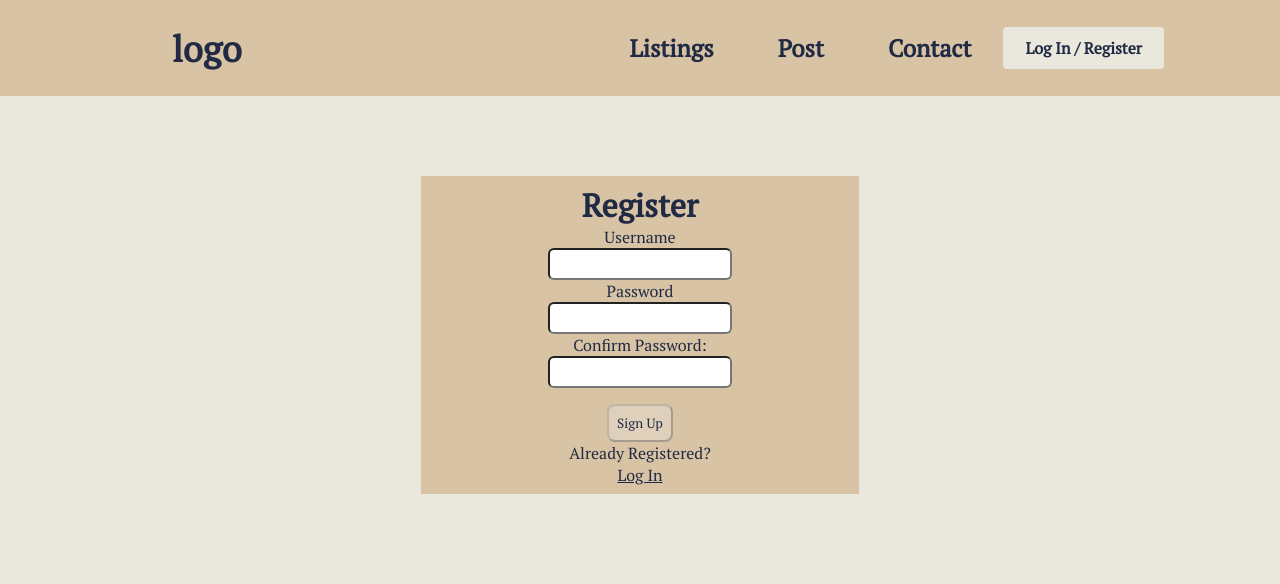
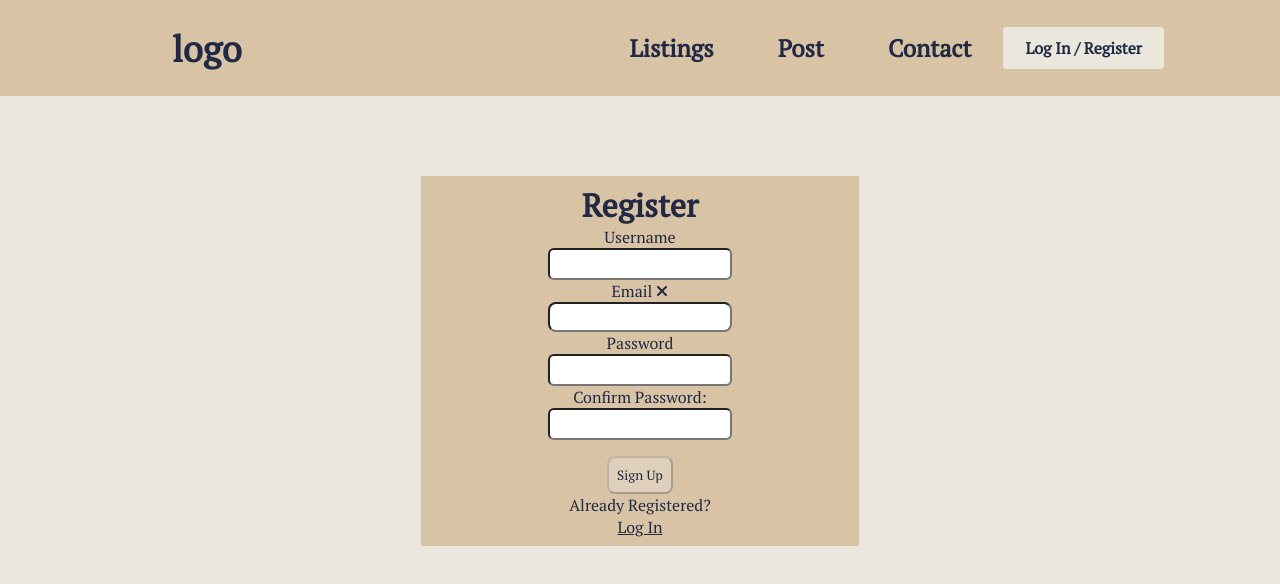
Before and after one commit to khantact/texchange, a React (Create React App) app: page /Register in a window 1280 px wide. Shown: the top 584 px of the page. Built offline with nearby package versions, Linux system fonts and the light colour scheme.

Commit message:
add email

```diff
--- a/src/App.js
+++ b/src/App.js
@@ -6,6 +6,7 @@ import Post from "./pages/Post"
 import Contact from "./pages/Contact"
 import Login from "./pages/Login"
 import Register from "./pages/Register"
+import { signUp } from "./firebase"
 
 function App() {
   return (
--- a/src/firebase.js
+++ b/src/firebase.js
@@ -1,12 +1,26 @@
-import firebase from  'firebase/compat/app'
-import 'firebase/compat/auth'
+// Import the functions you need from the SDKs you need
+import firebase from "firebase/compat/app"
+import "firebase/compat/app";
+import "firebase/compat/auth";
+// TODO: Add SDKs for Firebase products that you want to use
+// https://firebase.google.com/docs/web/setup#available-libraries
 
-const app = firebase.initializeApp({
-    apiKey: process.env.REACT_APP_FIREBASE_API_KEY,
+// Your web app's Firebase configuration
+// For Firebase JS SDK v7.20.0 and later, measurementId is optional
+const firebaseConfig = {
+  apiKey: "AIzaSyBczvJgiqCWDyERGXEnoBdlxofPtxvFGXY",
   authDomain: "texchange-70636.firebaseapp.com",
   projectId: "texchange-70636",
   storageBucket: "texchange-70636.appspot.com",
   messagingSenderId: "191772748536",
   appId: "1:191772748536:web:2e4d7b16bd37e0914ce90d",
   measurementId: "G-E9NF1CZ19T"
-})
+};
+
+// Initialize Firebase
+const app = firebase.initializeApp(firebaseConfig);
+const auth = firebase.auth();
+
+export function signUp(email, password){
+    return auth.createUserWithEmailAndPassword(auth, email, password);
+}
--- a/src/pages/Login.js
+++ b/src/pages/Login.js
@@ -23,7 +23,6 @@ const Login = () => {
 
     setUser('');
     setPwd('');
-    setSuccess(true)
   }
 
   return (
--- a/src/pages/Register.js
+++ b/src/pages/Register.js
@@ -2,12 +2,15 @@ import { useRef, useState, useEffect } from "react";
 import { faCheck, faTimes, faInfoCircle } from "@fortawesome/free-solid-svg-icons";
 import { FontAwesomeIcon } from "@fortawesome/react-fontawesome";
 import { Link } from "react-router-dom";
+import { signUp } from "../firebase";
 
 const USER_REGEX = /^[a-zA-z][a-zA-Z0-9-_]{3,23}$/;
 const PWD_REGEX = /^(?=.*[a-z])(?=.*[A-Z])(?=.*[0-9])(?=.*[!@#$%]).{8,24}$/;
+const EMAIL_REGEX = /\w+@\w+\.edu/;
 
 const Register = () => {
   const userRef = useRef();
+  const emailRef = useRef();
   const errRef = useRef();
 
   const [user, setUser] = useState('');
@@ -23,8 +26,9 @@ const Register = () => {
   const [matchFocus, setMatchFocus] = useState(false);
 
   // To-DO
-//   const [email, setEmail] = useState('');
-//   const [validEmail, setValidEmail] = useState(false);
+  const [email, setEmail] = useState('');
+  const [validEmail, setValidEmail] = useState(false);
+  const [mailFocus, setMailFocus] = useState(false);
 
   const [errMsg, setErrMsg] = useState('');
   const [success, setSuccess] = useState(false);
@@ -35,32 +39,42 @@ const Register = () => {
 
   useEffect(() => {
     const result = USER_REGEX.test(user);
-    console.log(result);
-    console.log(user);
+    // console.log(result);
+    // console.log(user);
     setValidName(result);
   }, [user])
 
   useEffect(() => {
     const result = PWD_REGEX.test(pwd);
-    console.log(result)
-    console.log(pwd)
+    // console.log(result)
+    // console.log(pwd)
     setValidPwd(result)
     const match = pwd == matchPwd;
     setValidMatch(match);
   }, [pwd,matchPwd])
 
+  useEffect(() =>{
+    const result = EMAIL_REGEX.test(email);
+    console.log(result)
+    console.log(email)
+    console.log(typeof email)
+    setValidEmail(result)
+  }, [email])
+
   useEffect(() => {
     setErrMsg('');
-  }, [user,pwd,matchPwd])
+  }, [user,email,pwd,matchPwd])
 
   const handleSubmit = async (e) => {
       e.preventDefault();
       const v1 = USER_REGEX.test(user);
       const v2 = PWD_REGEX.test(pwd);
-      if (!v1 || !v2){
+      const v3 = EMAIL_REGEX.test(email);
+      if (!v1 || !v2 || !v3){
           setErrMsg("Invalid Entry");
           return;
       }
+      await signUp(email,pwd);
 
   }
 
@@ -98,8 +112,37 @@ const Register = () => {
             Letters, numbers, underscores, hyphens allowed.
           </p>
 
+
         <br/>
+        <label htmlFor="email">
+          Email
+          <span className = {validEmail ? "valid" : "hide"}>
+            <FontAwesomeIcon icon={faCheck}/>
+          </span>
 
+          <span className = {!validEmail ? "valid" : "hide"}>
+            <FontAwesomeIcon icon={faTimes}/>
+          </span>
+
+        </label>
+        <br/>
+        <input
+          type="text"
+          id="email"
+          ref={emailRef}
+          autoComplete = "off"
+          onChange = {(e) => setEmail(e.target.value)}
+          required
+          aria-invalid = {validEmail ? "false" : "true"}
+          aria-describedby = "emailnote"
+          onFocus = {() => setMailFocus(true)}
+          onBlur = {() => setMailFocus(false)}
+        />
+        <p id="emailnote" className={mailFocus && email && !validEmail ? "instructions" : "offscreen"}>
+            <FontAwesomeIcon icon={faInfoCircle} />
+            Email must end in .edu
+        </p>
+        <br/>
           <label htmlFor="password">
           Password
           <span className = {validPwd ? "valid" : "hide"}>
@@ -143,7 +186,7 @@ const Register = () => {
             Passwords must match
           </p>
         <br/>
-        <button disabled = {!validName || !validPwd || !validMatch ? true : false}>
+        <button disabled = {!validName || !validPwd || !validMatch ? true : false} onClick={handleSubmit}>
             Sign Up
         </button>
       </form>
```
Lines whose indentation alone changed are shown as unchanged.
